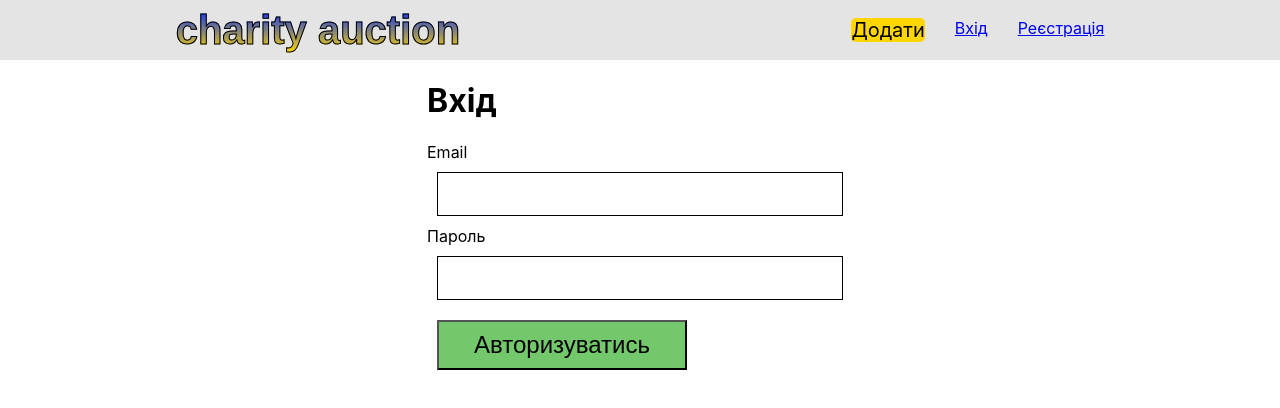
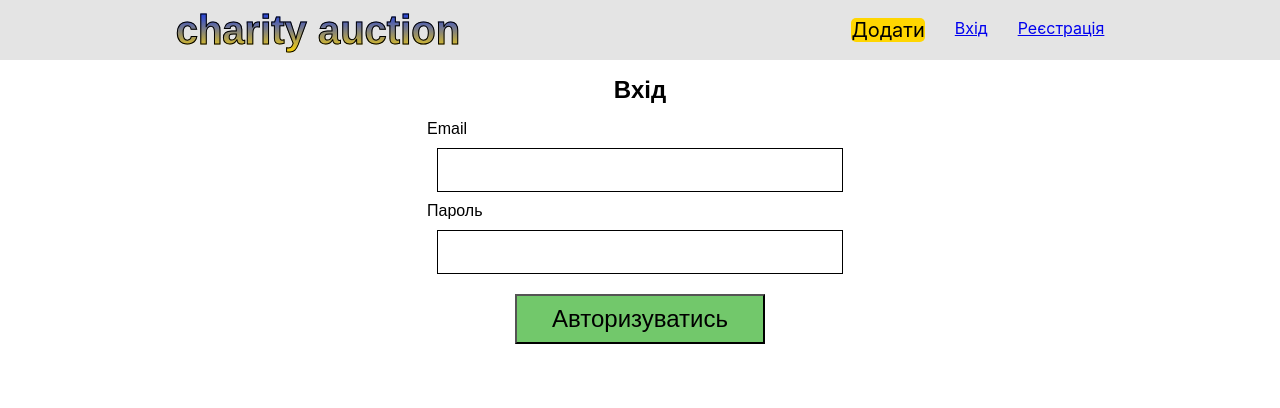
Before and after one commit to frolkin28/int20h_2024, a React (Create React App) app in the folder frontend/: page /sign-in in a window 1280 px wide. Shown: the top 408 px of the page. Built offline with nearby package versions, Linux system fonts and the light colour scheme.

Commit message:
Add style for SingIn page

```diff
--- a/frontend/src/components/Forms/SignInForm.tsx
+++ b/frontend/src/components/Forms/SignInForm.tsx
@@ -3,6 +3,7 @@ import axios from "axios";
 import { useNavigate } from "react-router-dom";
 import { TextInput, Button } from "../";
 import { AuthContext } from "../../AuthContext";
+import styles from './SingInForm.module.css';
 
 export const SignInForm = () => {
   const navigate = useNavigate();
@@ -40,13 +41,13 @@ export const SignInForm = () => {
   }
 
   return (
-    <form>
+    <form className={styles["form-container"]}>
       <div>
-        <label htmlFor="email">Email</label>
+        <label className={styles["form-label"]} htmlFor="email">Email</label>
         <TextInput id="email" value={email} onChange={handleEmailChange} />
       </div>
       <div>
-        <label htmlFor="password">Пароль</label>
+        <label className={styles["form-label"]}  htmlFor="password">Пароль</label>
         <TextInput id="password" type="password" value={password} onChange={handlePasswordChange} />
       </div>
       <Button text="Авторизуватись" onClick={handleSubmit} disabled={isSubmitting} />
--- a/frontend/src/components/Forms/SignUpForm.tsx
+++ b/frontend/src/components/Forms/SignUpForm.tsx
@@ -3,7 +3,7 @@ import axios from "axios"
 import { useNavigate } from "react-router-dom";
 import { AuthContext } from "../../AuthContext";
 import { TextInput, Checkbox, Button } from "../";
-import styles from './SignUpForm.module.css';
+import styles from './SingUpForm.module.css';
 
 export const SignUpForm = () => {
   const navigate = useNavigate();
--- /dev/null
+++ b/frontend/src/components/Forms/SingUpForm.module.css
@@ -0,0 +1,16 @@
+.form-container {
+    display: flex;
+    flex-direction: column;
+    align-items: center;
+  }
+
+
+  .form-label {
+    font-family: "Lohit Tamil", sans-serif;
+    font-weight: 400;
+    font-size: 16px;
+    color: #000;
+    margin-right: 10px;
+    display: flex;
+    align-items: center;
+  }
--- a/frontend/src/pages/SignIn/SignIn.tsx
+++ b/frontend/src/pages/SignIn/SignIn.tsx
@@ -2,6 +2,7 @@ import { useContext, useEffect } from "react";
 import { useNavigate } from "react-router-dom";
 import { AuthContext } from "../../AuthContext";
 import { SignInForm } from "../../components";
+import styles from "./SingIn.module.css";
 
 export const SignInPage = () => {
   const navigate = useNavigate();
@@ -15,7 +16,7 @@ export const SignInPage = () => {
 
   return (
     <div>
-      <h1>Вхід</h1>
+      <h1 className={styles["title"]}>Вхід</h1>
       <SignInForm />
     </div>
   )
--- /dev/null
+++ b/frontend/src/pages/SignIn/SingIn.module.css
@@ -0,0 +1,6 @@
+.title{
+    font-family:"Lohit Tamil", sans-serif;;
+    font-size: 24px;
+    text-align: center;
+    color: #000;
+}
```
Also changed, not shown: frontend/src/components/Forms/SingInForm.module.css (renamed from frontend/src/components/Forms/SignUpForm.module.css).
